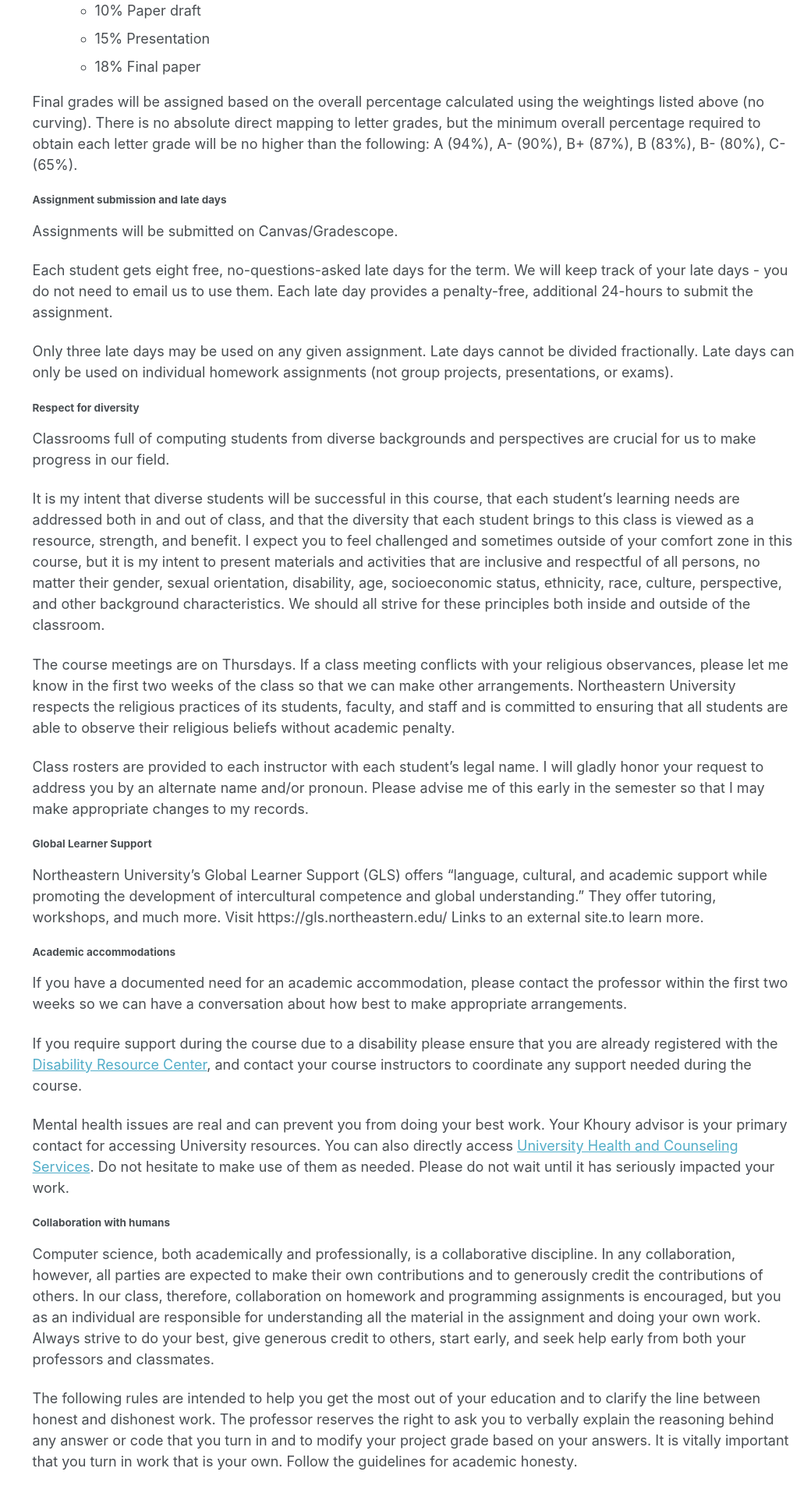
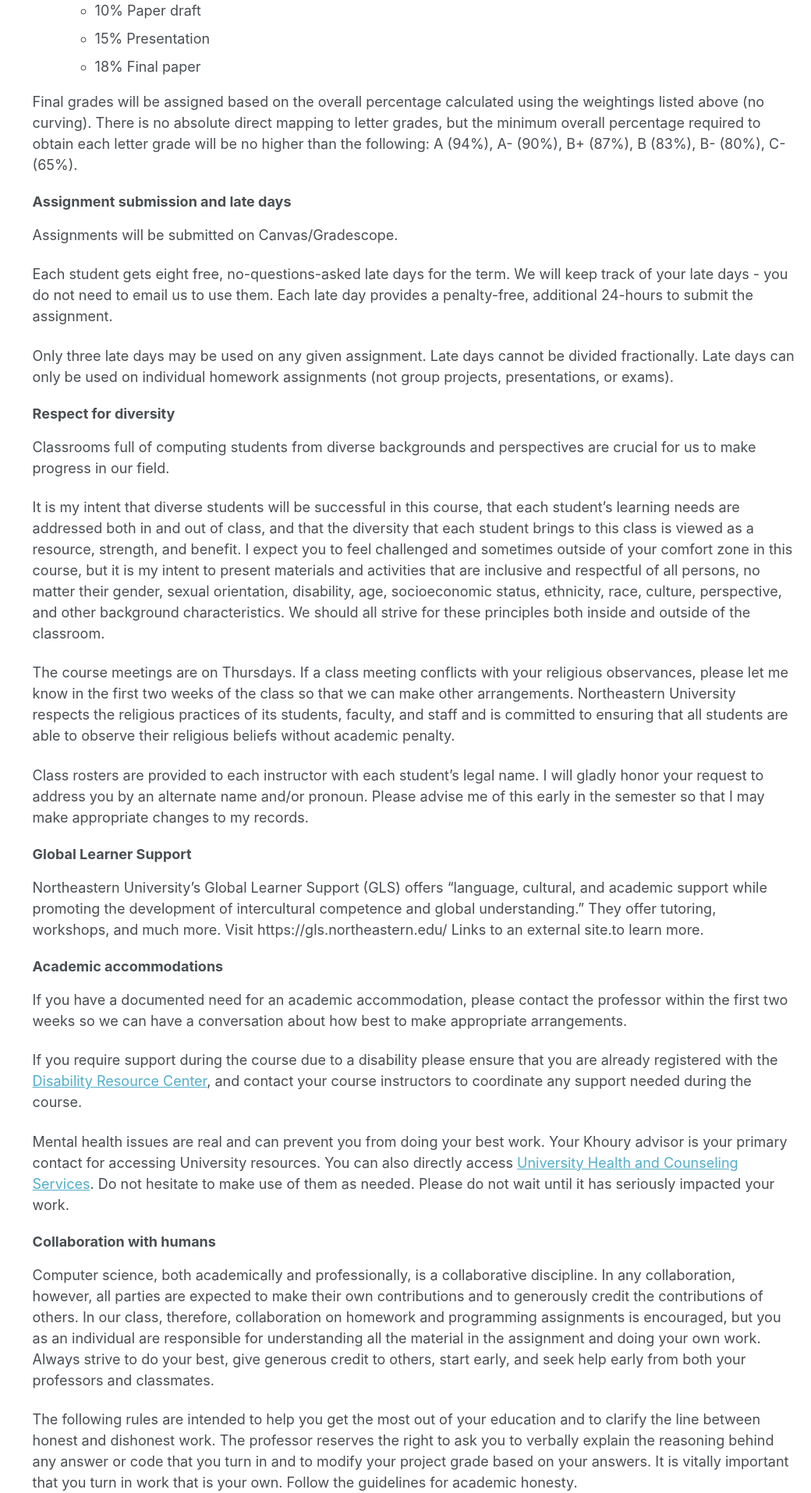
Before and after one commit to rasikabh/rasikabh.github.io, a Jekyll site: the page built from _pages/nlp2023.md, in a window 1280 px wide. Shown: the part 2288-4203 px from the top of the page at 78% size, without its empty margins (240-1280 px from the left). Built offline with Jekyll 4.4.1, drawn with Linux system fonts in a browser that asks for light colours.

Commit message:
Update nlp2023.md

```diff
--- a/_pages/nlp2023.md
+++ b/_pages/nlp2023.md
@@ -84,7 +84,7 @@ The course will cover basic implementations in Python as well as APIs and tools
 
 Final grades will be assigned based on the overall percentage calculated using the weightings listed above (no curving). There is no absolute direct mapping to letter grades, but the minimum overall percentage required to obtain each letter grade will be no higher than the following: A (94%), A- (90%), B+ (87%), B (83%), B- (80%), C- (65%).
 
-#### Assignment submission and late days
+### Assignment submission and late days
 
 Assignments will be submitted on Canvas/Gradescope.
 
@@ -92,7 +92,7 @@ Each student gets eight free, no-questions-asked late days for the term. We will
 
 Only three late days may be used on any given assignment. Late days cannot be divided fractionally. Late days can only be used on individual homework assignments (not group projects, presentations, or exams).
 
-#### Respect for diversity
+### Respect for diversity
 
 Classrooms full of computing students from diverse backgrounds and perspectives are crucial for us to make progress in our field.
 
@@ -102,11 +102,11 @@ The course meetings are on Thursdays. If a class meeting conflicts with your rel
 
 Class rosters are provided to each instructor with each student's legal name. I will gladly honor your request to address you by an alternate name and/or pronoun. Please advise me of this early in the semester so that I may make appropriate changes to my records.
 
-#### Global Learner Support
+### Global Learner Support
 
 Northeastern University's Global Learner Support (GLS) offers "language, cultural, and academic support while promoting the development of intercultural competence and global understanding." They offer tutoring, workshops, and much more. Visit https://gls.northeastern.edu/ Links to an external site.to learn more.
 
-#### Academic accommodations
+### Academic accommodations
 
 If you have a documented need for an academic accommodation, please contact the professor within the first two weeks so we can have a conversation about how best to make appropriate arrangements.
 
@@ -114,7 +114,7 @@ If you require support during the course due to a disability please ensure that
 
 Mental health issues are real and can prevent you from doing your best work. Your Khoury advisor is your primary contact for accessing University resources. You can also directly access [University Health and Counseling Services](https://www.northeastern.edu/uhcs/). Do not hesitate to make use of them as needed. Please do not wait until it has seriously impacted your work.
 
-#### Collaboration with humans
+### Collaboration with humans
 
 Computer science, both academically and professionally, is a collaborative discipline. In any collaboration, however, all parties are expected to make their own contributions and to generously credit the contributions of others. In our class, therefore, collaboration on homework and programming assignments is encouraged, but you as an individual are responsible for understanding all the material in the assignment and doing your own work. Always strive to do your best, give generous credit to others, start early, and seek help early from both your professors and classmates.
 
@@ -132,7 +132,7 @@ The following rules apply to anything you hand in for a grade.
 
 The university's academic integrity policy discusses actions regarded as violations and consequences for students: [Office of Student Conduct and Conflict Resolution - Academic Integrity Policy](http://www.northeastern.edu/osccr/academic-integrity-policy/)
 
-#### Collaboration with language models
+### Collaboration with language models
 
 Pair programming with a language model has arrived, and it is available to all for free. Collaborating with a language model is going to become as common as Google searching bugs or discussing algorithms with a classmate. I want to prepare you for the future of this field while also ensuring everyone has a solid grasp of the fundamentals.
 
@@ -144,7 +144,7 @@ At the top of each assignment, please credit:
 - Any language models with which you collaborated, and a brief explanation of how (example: "I used Github Copilot to create the list on line 9")
 - Any online sources that you used (like documentation or Stackoverflow links)
 
-#### Title IX
+### Title IX
 
 Title IX of the Education Amendments of 1972 protects individuals from sex or gender-based discrimination, including discrimination based on gender-identity, in educational programs and activities that receive federal financial assistance.
 
```
